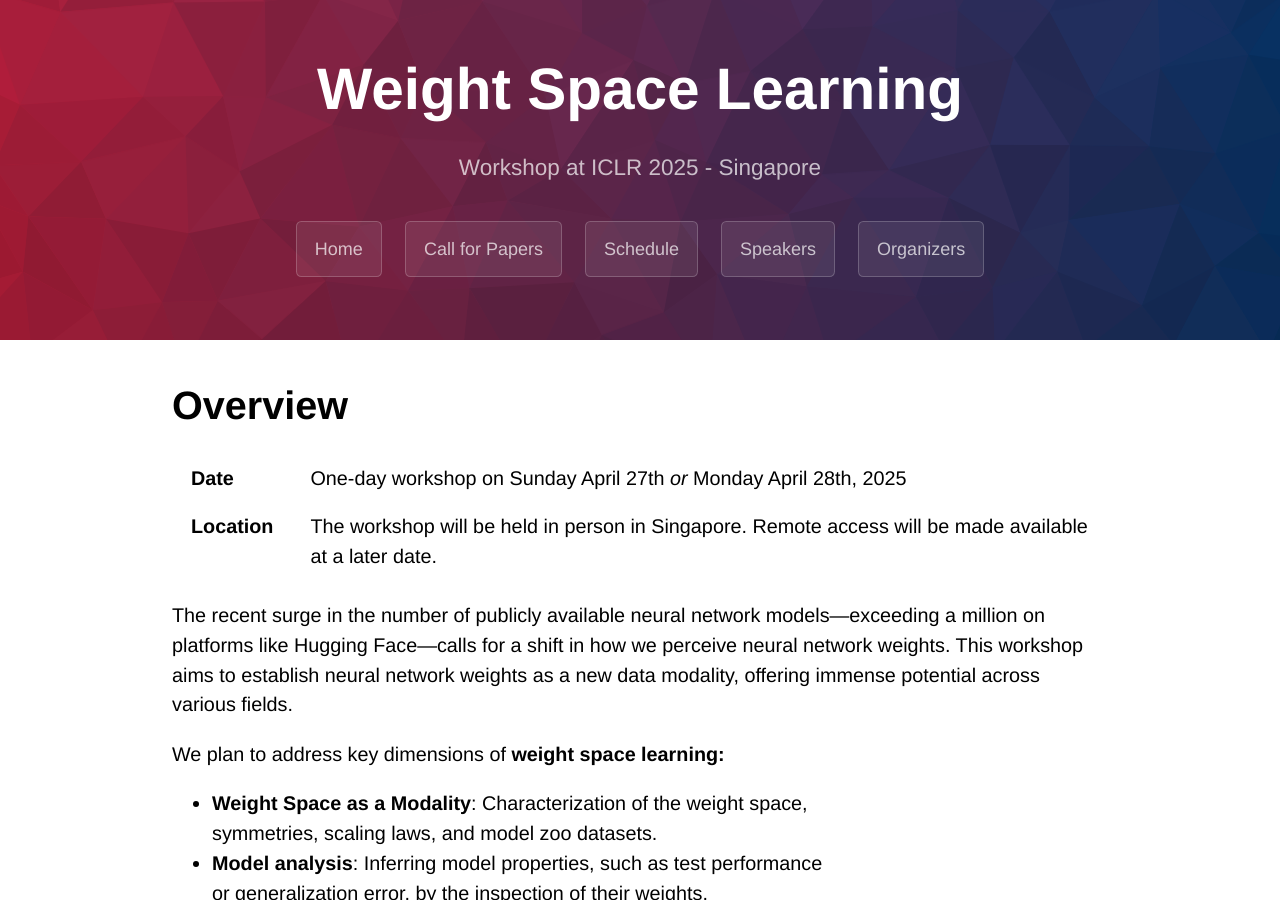
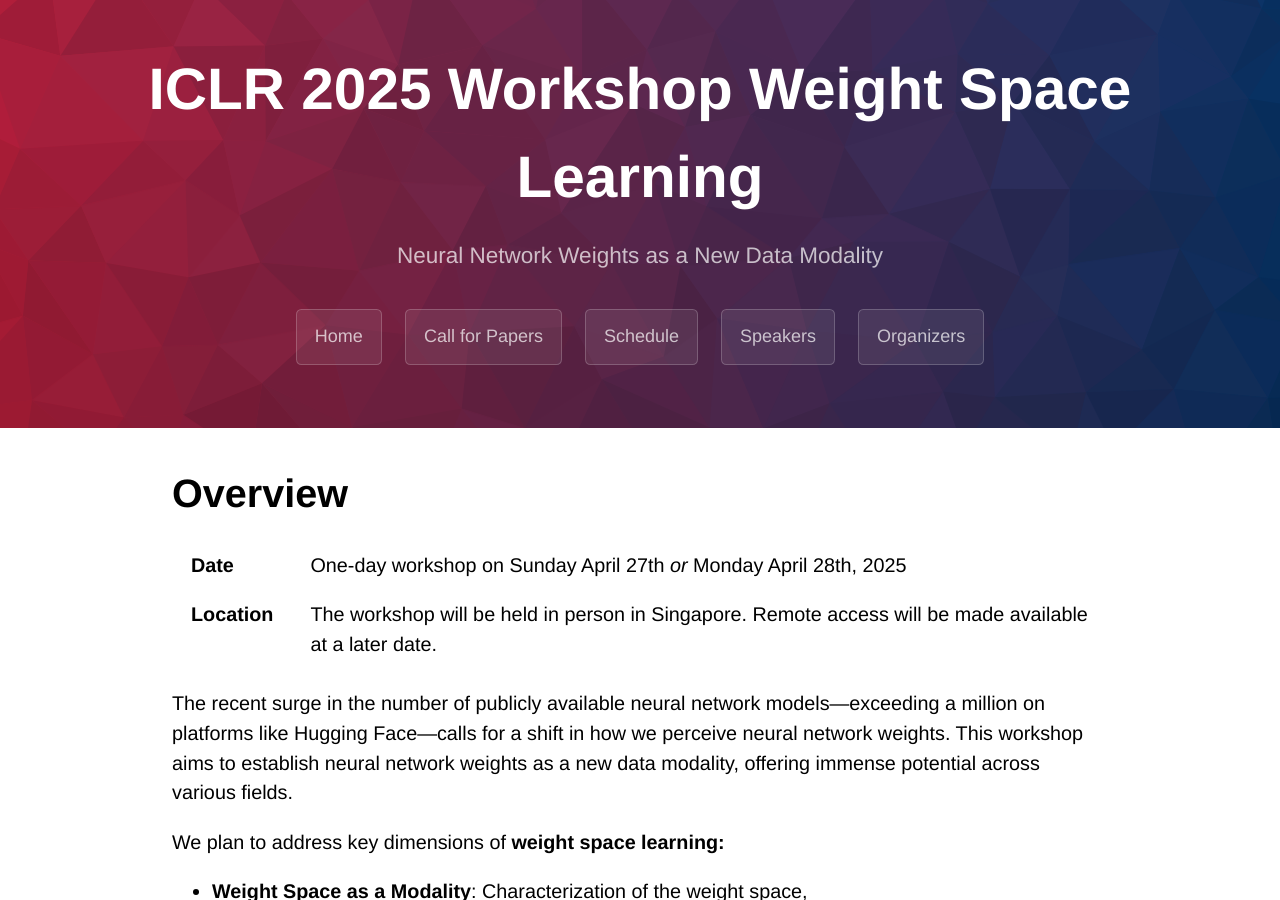
Before and after one commit to weight-space-learning/weight-space-learning.github.io, a Jekyll site: the page built from docs/index.md, in a window 1280 px wide and 900 px high. Built offline with Jekyll 4.4.1, drawn with Linux system fonts in a browser that asks for light colours; some web fonts are replaced; our own code applies the rules of GitHub Pages for plain Markdown files.

Commit message:
add official workshop name

```diff
--- a/docs/_config.yml
+++ b/docs/_config.yml
@@ -1,5 +1,5 @@
-title:       Weight Space Learning
-description: Workshop at ICLR 2025 - Singapore
+title:       ICLR 2025 Workshop Weight Space Learning
+description: Neural Network Weights as a New Data Modality
 
 timezone: Europe/Zurich
 
```
